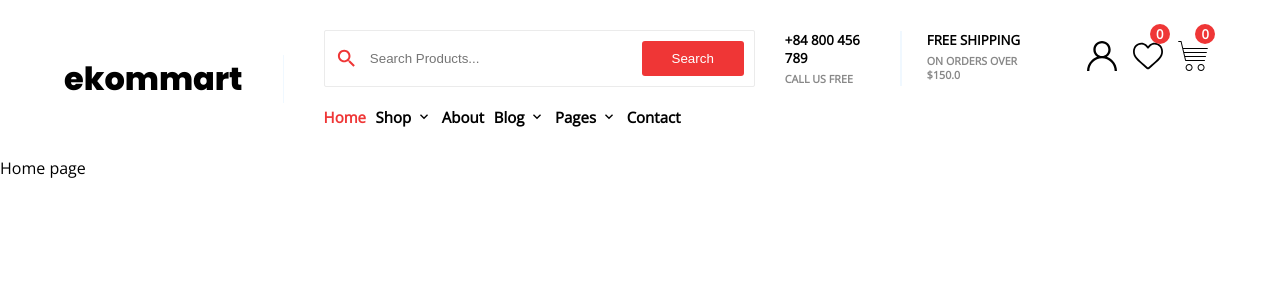
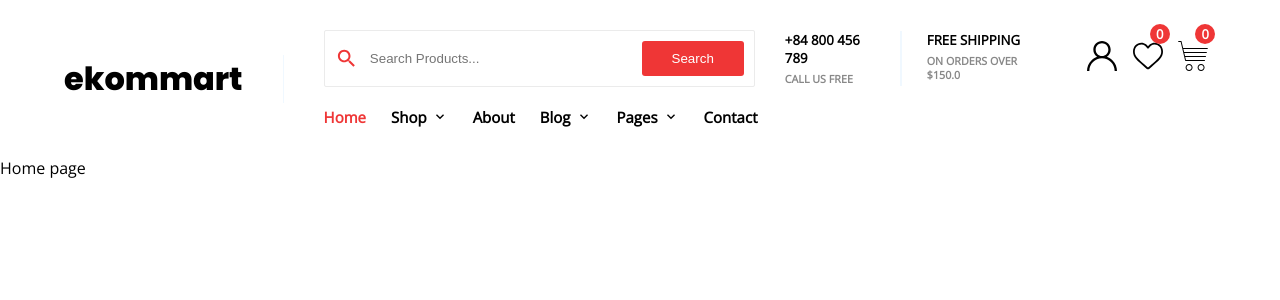
Before and after one commit to M-Ali-Coder/sport-shoes-app, a React (Create React App) app: page / in a window 1280 px wide. Shown: the top 300 px of the page. Built offline with nearby package versions, Linux system fonts and the light colour scheme.

Commit message:
Make Header app responsive

```diff
--- a/src/scss/components/Header.scss
+++ b/src/scss/components/Header.scss
@@ -135,3 +135,9 @@
     }
   }
 }
+
+@media (max-width: 1024px) {
+  .app-header {
+    display: none;
+  }
+}
--- a/src/scss/components/Navigation.scss
+++ b/src/scss/components/Navigation.scss
@@ -3,13 +3,13 @@
   position: relative;
 
   ul {
-    width: 40%;
+    width: 700px;
     display: flex;
     align-items: center;
-    justify-content: space-between;
 
     & > li {
       display: flex;
+      margin-right: 25px;
       align-items: center;
 
       & > a {
@@ -133,3 +133,11 @@
     }
   }
 }
+
+@media (max-width: 1200px) {
+  .header-right-side {
+    .shipping-side {
+      display: none !important;
+    }
+  }
+}
```
